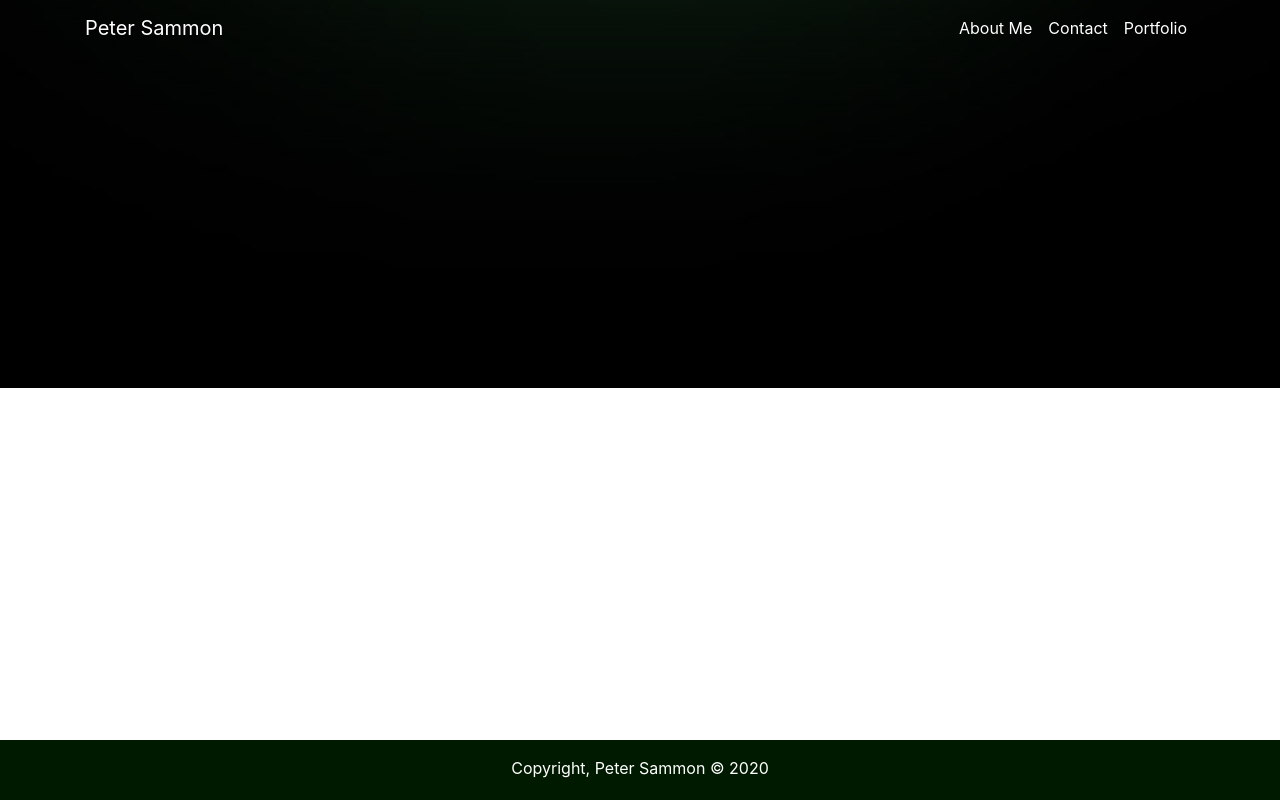
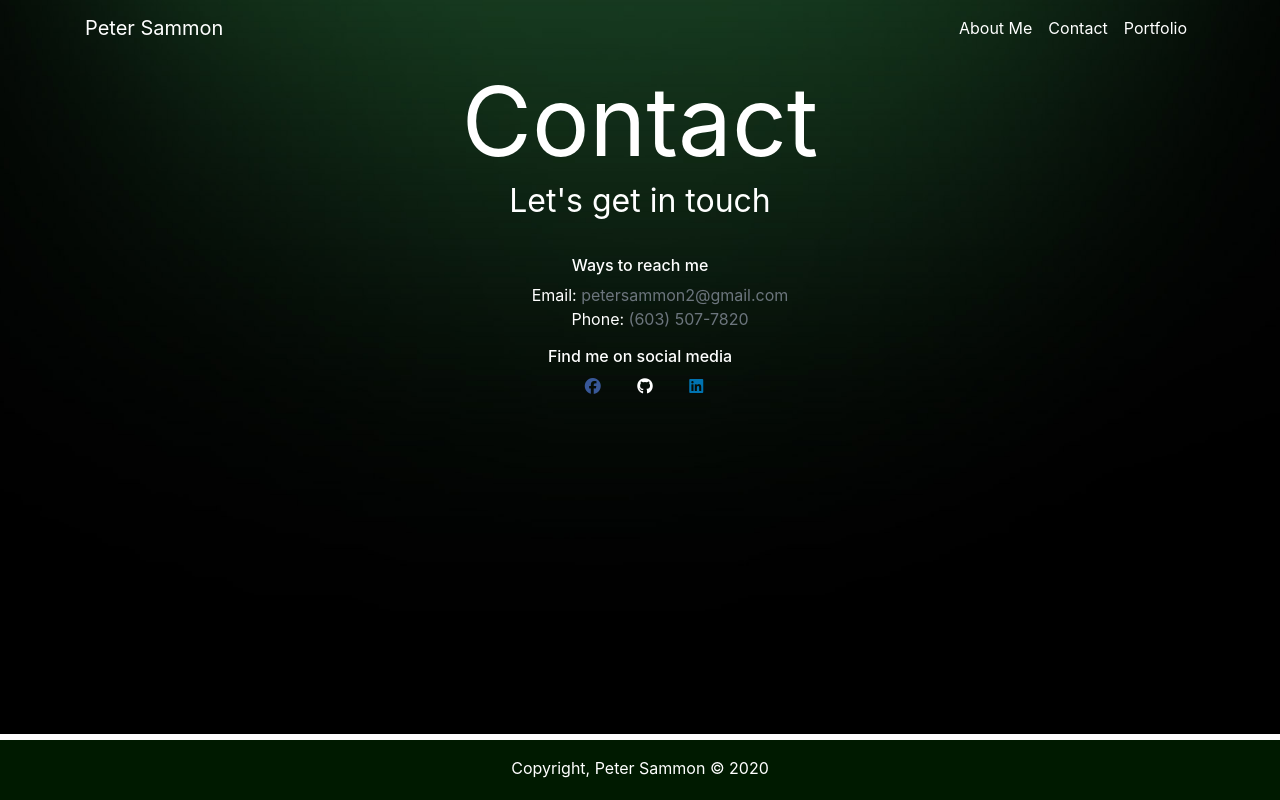
Before and after one commit to Sammon123/Portfolio, a plain HTML site: page contact.html in a window 1280 px wide. Drawn offline with nearby package versions, Linux system fonts and the light colour scheme.

Commit message:
updated contact page

```diff
--- a/contact.html
+++ b/contact.html
@@ -14,7 +14,7 @@
 	</head>
 
 	<body>
-		<header class="navbar navbar-expand-lg navbar-light">
+		<header class="navbar navbar-expand-lg navbar-light fixed-top">
 			<div class="container">
 				<a class="navbar-brand" href="index.html">Peter Sammon</a>
 				<button
@@ -43,6 +43,48 @@
 				</div>
 			</div>
 		</header>
+		<main id="contact">
+			<h1 class="lg-heading">Contact</h1>
+			<h2 class="sm-heading">Let's get in touch</h2>
+			<div class="container-content">
+				<h6 class="sm-heading">Ways to reach me</h6>
+				<ul>
+					<li>
+						Email:
+						<a href="https://www.petersammon2@gmail.com">
+							<span class="text-secondary">
+								petersammon2@gmail.com
+							</span>
+						</a>
+					</li>
+					<li>
+						Phone:
+						<span class="text-secondary">(603) 507-7820</span>
+					</li>
+				</ul>
+
+				<h6 class="sm-heading">Find me on social media</h6>
+				<div class="socials">
+					<ul>
+						<li>
+							<a href="https://www.facebook.com/peter.sammon.3" target="_blank">
+								<i class="fab fa-facebook"> </i>
+							</a>
+						</li>
+						<li>
+							<a href="https://github.com/Sammon123"
+								><i class="fab fa-github"></i
+							></a>
+						</li>
+						<li>
+							<a href="https://www.linkedin.com/in/peter-sammon-950a611a7/"
+								><i class="fab fa-linkedin"></i
+							></a>
+						</li>
+					</ul>
+				</div>
+			</div>
+		</main>
 		<footer class="fixed-bottom">
 			<div class="container">
 				Copyright, Peter Sammon &copy; 2020
@@ -63,5 +105,9 @@
 			integrity="sha384-OgVRvuATP1z7JjHLkuOU7Xw704+h835Lr+6QL9UvYjZE3Ipu6Tp75j7Bh/kR0JKI"
 			crossorigin="anonymous"
 		></script>
+		<script
+			src="https://kit.fontawesome.com/2c59773103.js"
+			crossorigin="anonymous"
+		></script>
 	</body>
 </html>
--- a/css/style.css
+++ b/css/style.css
@@ -2,6 +2,29 @@ body {
 	background: url('../assets/bg.jpg') no-repeat center center/cover;
 	max-height: 100%;
 	color: #fff;
+}
+.fa-facebook {
+	color: #385898;
+}
+.fa-linkedin {
+	color: #0073b1;
+}
+#contact {
+	text-align: center;
+}
+
+ul {
+	list-style: none;
+}
+
+span {
+	text-decoration: none;
+}
+.socials li {
+	display: inline-block;
+	margin-right: 2rem;
+	text-align: center;
+	height: 35vh;
 }
 
 p {
```
Also changed, not shown: index.html (+1 -1 lines).
